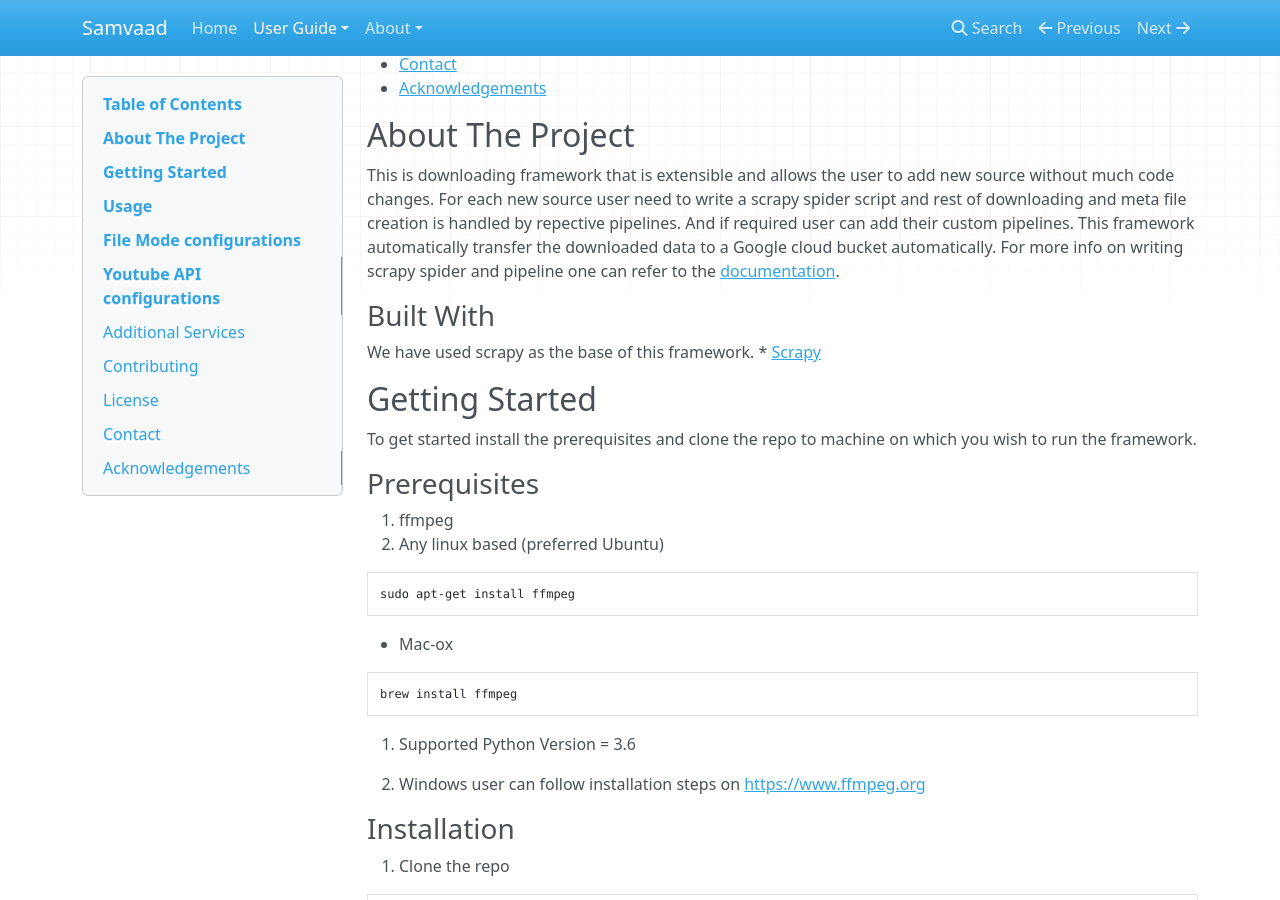
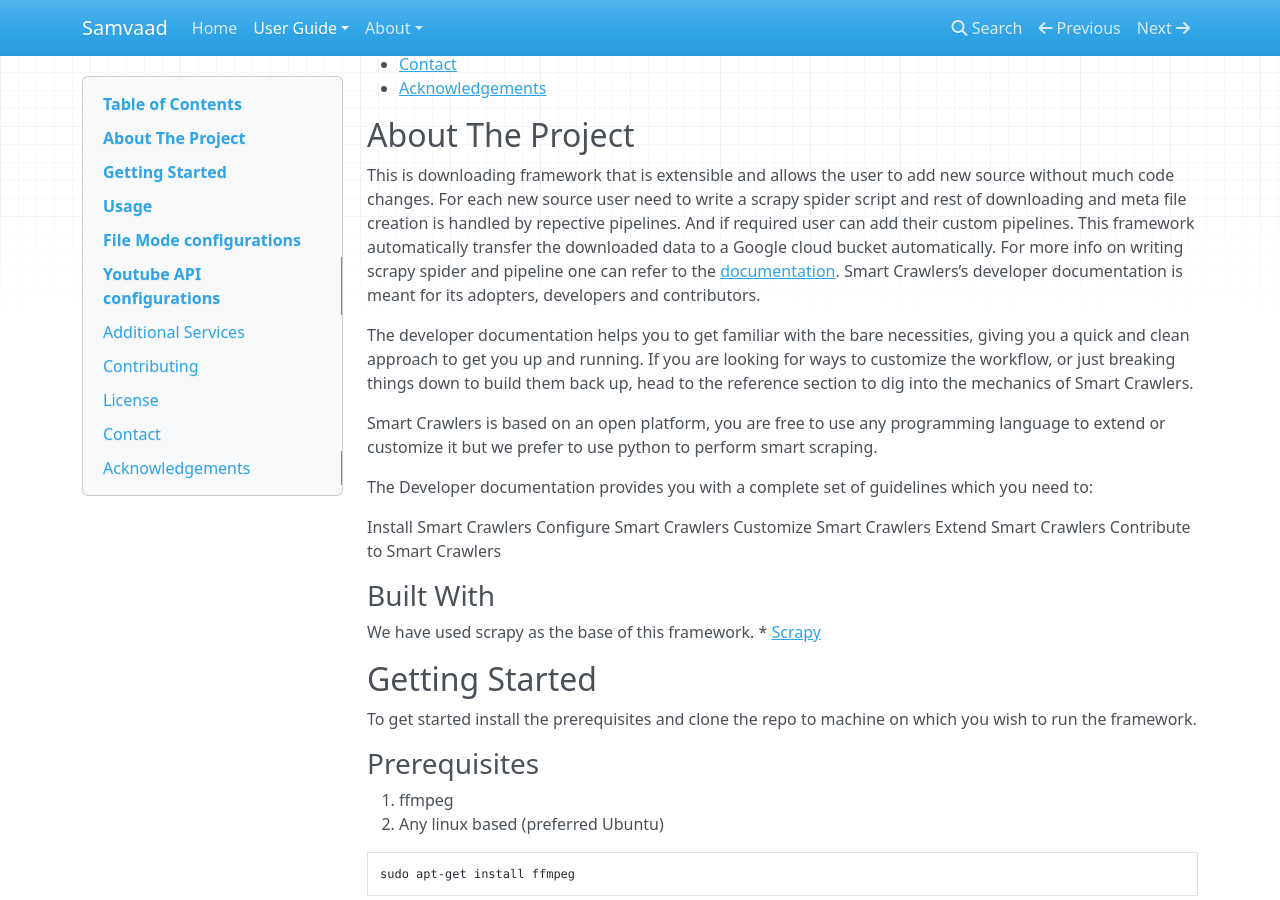
Before and after one commit to Open-Speech-EkStep/open-speech-ekstep.github.io, an MkDocs documentation site: the page built from docs/smart_crawlers.md, in a window 1280 px wide and 900 px high, scrolled down 502 px. Built offline with MkDocs 1.6.1, drawn with Linux system fonts in a browser that asks for light colours; nearby versions of some CDN libraries.

Commit message:
Soujyo | Ci/cd for opensourcing documentation automation | update doc for smart crawlers

```diff
--- a/docs/smart_crawlers.md
+++ b/docs/smart_crawlers.md
@@ -27,6 +27,22 @@
 <!-- ABOUT THE PROJECT -->
 ## About The Project
 This is downloading framework that is extensible and allows the user to add new source without much code changes. For each new source user need to write a scrapy spider script and rest of downloading and meta file creation is handled by repective pipelines. And if required user can add their custom pipelines. This framework automatically transfer the downloaded data to a Google cloud bucket automatically. For more info on writing scrapy spider and pipeline one can refer to the [documentation](https://docs.scrapy.org/en/latest/intro/tutorial.html).
+Smart Crawlers’s developer documentation is meant for its adopters, developers and contributors.
+
+The developer documentation helps you to get familiar with the bare necessities, giving you a quick and clean approach to get you up and running. If you are looking for ways to customize the workflow, or just breaking things down to build them back up, head to the reference section to dig into the mechanics of Smart Crawlers.
+
+Smart Crawlers is based on an open platform, you are free to use any programming language to extend or customize it but we prefer to use python to perform smart scraping.
+
+The Developer documentation provides you with a complete set of guidelines which you need to:
+
+Install Smart Crawlers
+Configure Smart Crawlers
+Customize Smart Crawlers
+Extend Smart Crawlers
+Contribute to Smart Crawlers
+
+
+
 
 ### Built With
 We have used scrapy as the base of this framework.
```
